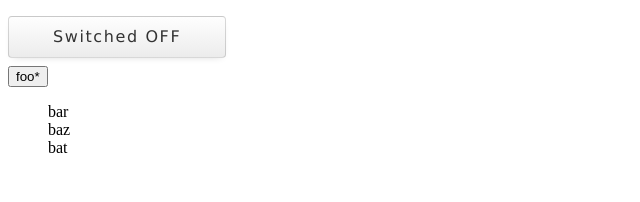
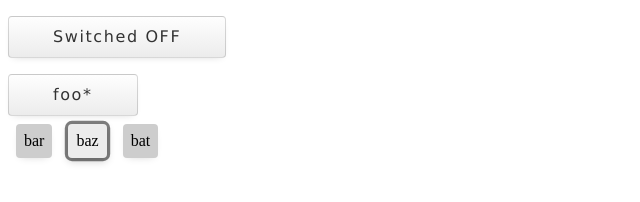
Before and after one commit to beyondthesketch/uijettos, a React app: page / in a window 1280 px wide. Shown: the whole page, without its empty margins (0-640 px from the left). Built offline with nearby package versions, Linux system fonts and the light colour scheme.

Commit message:
WIP - Basic styling and sass files setup

```diff
--- a/demo.js
+++ b/demo.js
@@ -8,6 +8,8 @@ import {
 } from './index';
 
 import './src/styles/_toggle-button-defaults.scss';
+import './src/styles/_options-button-defaults.scss';
+import './src/styles/_select-list-defaults.scss';
 
 ReactDOM.render(
     <UijettosToggleButton
--- a/src/components/select-list/select-list.js
+++ b/src/components/select-list/select-list.js
@@ -37,7 +37,9 @@ export default function UijettosSelectList(
                 {
                     React.Children.map(
                         children,
-                        child => React.cloneElement(child, {
+                        child => <li>
+                            {
+                                React.cloneElement(child, {
                                     className: `${cssRootClass}__option` +
                                     (child.props['data-value'] === selected
                                         ?
@@ -46,6 +48,8 @@ export default function UijettosSelectList(
                                         ''
                                     )
                                 })
+                            }
+                        </li>
 
                     )
                 }
--- /dev/null
+++ b/src/styles/_mixins.scss
@@ -0,0 +1,23 @@
+@import './variables';
+
+@mixin baseButtonStyles {
+    margin: .5em auto;
+    padding: .5em 2.75em;
+    border: 1px solid rgba(0, 0, 0, 0.15);
+    display: inline-block;
+    cursor: pointer;
+    font: 1rem/1.5 Verdana, Geneva, sans-serif;
+    letter-spacing: .1em;
+    border-radius: 4px;
+    background: $buttonBaseColor linear-gradient(#FEFEFE, $buttonBaseColor);
+    color: #333;
+    outline: none;
+    box-shadow: 0 0.2rem 0.5rem -0.3rem rgba(0,0,0,0.2);
+    transition: background-color 500ms ease-out;
+    &:hover {
+        background-color: lighten($color: $buttonBaseColor, $amount: 2);
+    }
+    &:active {
+        box-shadow: inset 0.1rem 0.1rem 0.2rem 0 rgba(0,0,0,0.2);
+    }
+}
--- a/src/styles/_options-button-defaults.scss
+++ b/src/styles/_options-button-defaults.scss
@@ -1,5 +1,8 @@
+@import './mixins';
+
 .uijettos {
     &-options-button {
+        @include baseButtonStyles;
         position: relative;
         &__options-trigger {
 
--- a/src/styles/_select-list-defaults.scss
+++ b/src/styles/_select-list-defaults.scss
@@ -1,12 +1,31 @@
+@import './variables';
+
 .uijettos {
     &-select-list {
         &__options-list {
-
+            padding: 0;
+            margin: 0;
+            list-style: none;
+            display: flex;
+            flex-direction: row;
+            justify-content: flex-start;
+            flex-wrap: wrap;
         }
         &__option {
-
+            box-sizing: border-box;
+            padding: 0.5rem;
+            margin: 0 0.5rem;
+            border-radius: 4px;
+            box-shadow: 0 0.2rem 0.5rem -0.3rem rgba(0,0,0,0.2), 0 0 0 0 rgba(0, 0, 0, 0.5);
+            background: #CDCDCD;
+            cursor: pointer;
+            transition: background-color 500ms ease-out, box-shadow 100ms ease-in;
+            &:hover {
+                background-color: #ECECEC;
+            }
             &--selected {
-
+                box-shadow: 0 0.2rem 0.5rem 0rem rgba(0,0,0,0.2), 0 0 0 0.2rem rgba(0, 0, 0, 0.5);
+                background: #ECECEC;
             }
         }
     }
--- a/src/styles/_toggle-button-defaults.scss
+++ b/src/styles/_toggle-button-defaults.scss
@@ -1,34 +1,15 @@
-$baseColor: #ECECEC;
+@import './mixins';
 
 .uijettos {
     &-toggle-button {
-        margin: .5em auto;
-        padding: .5em 2.75em;
-        border: 1px solid rgba(0, 0, 0, 0.15);
-        display: inline-block;
-        cursor: pointer;
-        font: 1rem/1.5 Verdana, Geneva, sans-serif;
-        letter-spacing: .1em;
-        border-radius: 4px;
-        background: $baseColor linear-gradient(#FEFEFE, $baseColor);
-        color: #333;
-        outline: none;
-        box-shadow: 0 0.2rem 0.5rem -0.3rem rgba(0,0,0,0.2);
-        transition: background-color 500ms ease-out;
-        &:hover {
-            background-color: lighten($color: $baseColor, $amount: 2);
-        }
-        &:active {
-            box-shadow: inset 0.1rem 0.1rem 0.2rem 0 rgba(0,0,0,0.2);
-        }
-
+        @include baseButtonStyles;
         &--on {
 
         }
         &__label {
 
             &--on {
-
+                color: darkgreen;
             }
         }
     }
--- /dev/null
+++ b/src/styles/_variables.scss
@@ -0,0 +1 @@
+$buttonBaseColor: #ECECEC;
```
Lines whose indentation alone changed are shown as unchanged.
